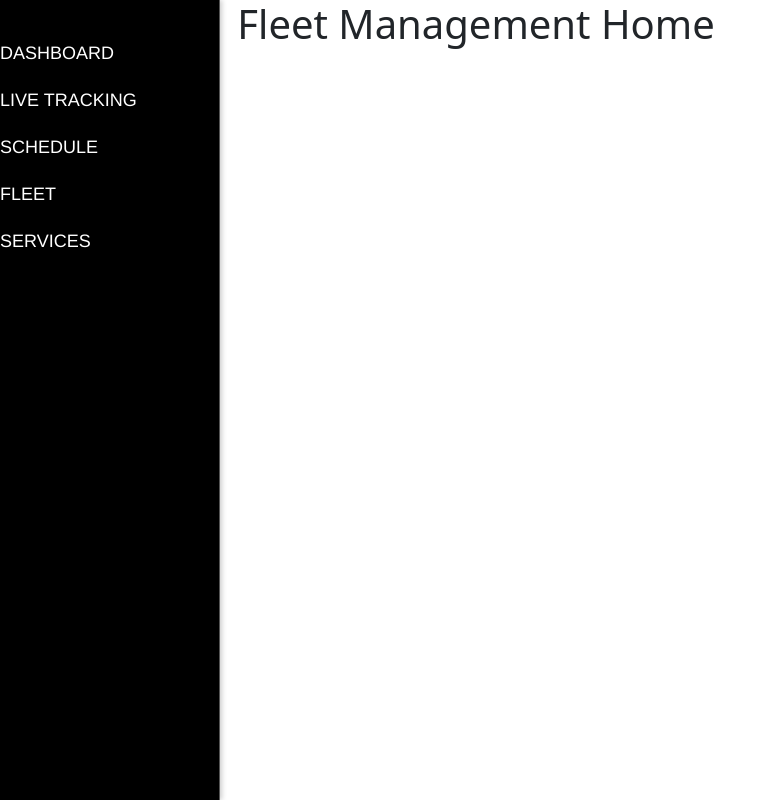
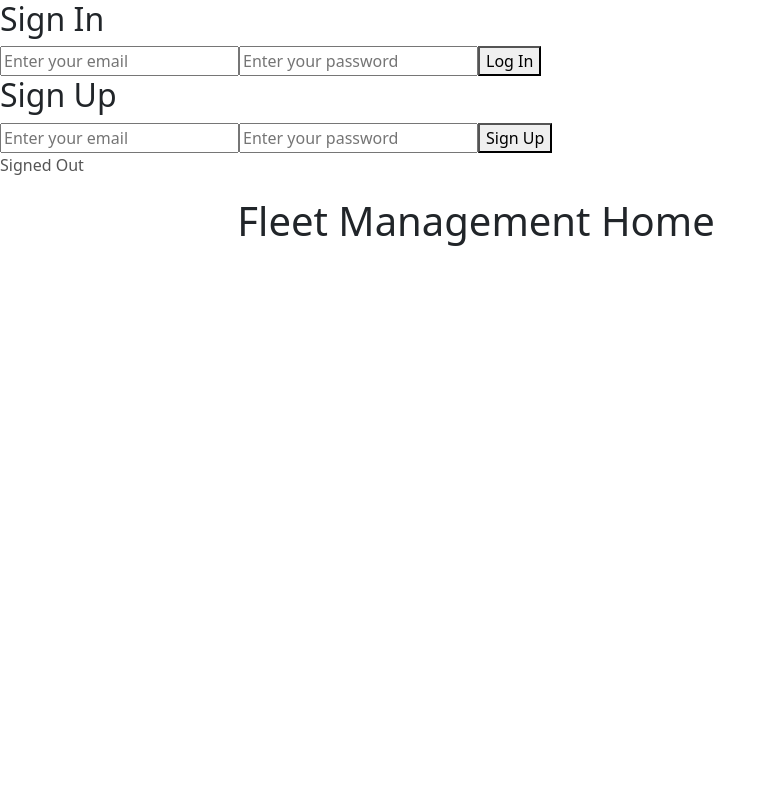
Before and after one commit to stranger-creator/FleetManagement, a React (Create React App) app in the folder fleet/: page / in a window 1280 px wide. Shown: the whole page, without its empty margins (0-776 px from the left). Built offline with nearby package versions, Linux system fonts and the light colour scheme; no server answers.

Commit message:
added login

```diff
--- a/fleet/package.json
+++ b/fleet/package.json
@@ -8,6 +8,7 @@
     "@testing-library/user-event": "^13.5.0",
     "axios": "^1.5.1",
     "bootstrap": "^5.3.2",
+    "firebase": "^10.5.0",
     "react": "^18.2.0",
     "react-bootstrap": "^2.9.0",
     "react-dom": "^18.2.0",
--- a/fleet/src/App.js
+++ b/fleet/src/App.js
@@ -5,12 +5,16 @@ import Contact from './Components/Contact'
 import About from './Components/About'
 import { BrowserRouter, Routes, Route } from "react-router-dom"
 import Navbar from './Components/Navbar'
-
+import Signin from './Components/auth/Signin'
+import Signup from './Components/auth/Signup'
+import AuthDetails from './Components/AuthDetails'
 function App(){
   return(
     <>
    <BrowserRouter>
-   <Navbar />
+   <Signin></Signin>
+    <Signup></Signup>
+    <AuthDetails></AuthDetails>
 
    <Routes>
     <Route path="/"element={<Home />}></Route>
--- /dev/null
+++ b/fleet/src/Components/AuthDetails.jsx
@@ -0,0 +1,30 @@
+import React,{useEffect,useState} from 'react'
+import { auth } from '../firebase'
+import { onAuthStateChanged,signOut } from 'firebase/auth'
+const AuthDetails = () => {
+    const[authUser,setAuthUser]=useState(null)
+    useEffect(()=>{
+        const listen=onAuthStateChanged(auth,(user)=>{
+            if(user){
+                setAuthUser(user)
+            }else{
+                setAuthUser(null);
+            }
+        });
+        return()=>{
+            listen();
+        }
+    },[])
+    const userSignOut=()=>{
+        signOut(auth).then(()=>{
+            console.log('Signed out')
+        }).catch(error=> console.log(error))
+    }
+  return (
+    <div>
+      {authUser?<><p>{'Signed In as '} {authUser.email}</p><button onClick={userSignOut}>SignOut</button></>:<p>Signed Out</p>}
+    </div>
+  )
+}
+
+export default AuthDetails
--- /dev/null
+++ b/fleet/src/Components/auth/Signin.jsx
@@ -0,0 +1,46 @@
+import React, { useState } from 'react';
+import { Auth, signInWithEmailAndPassword } from 'firebase/auth';
+import { auth } from '../../firebase';
+const Signin = () => {
+  const [email, setEmail] = useState('');
+  const [password, setPassword] = useState('');
+  const signIn=(e) =>{
+    e.preventDefault();
+    signInWithEmailAndPassword(auth,email,password)
+    .then((userCredential)=>{
+        console.log(userCredential)
+    }).catch((error)=>{
+        console.log(error);
+    })
+  }
+  const handleEmailChange = (e) => {
+    setEmail(e.target.value);
+  };
+
+  const handlePasswordChange = (e) => {
+    setPassword(e.target.value);
+  };
+
+  return (
+    <div className='sign-in-container'>
+      <form onSubmit={signIn}>
+        <h2>Sign In</h2>
+        <input
+          type='email'
+          placeholder='Enter your email'
+          value={email}
+          onChange={handleEmailChange}
+        />
+        <input
+          type='password'
+          placeholder='Enter your password'
+          value={password}
+          onChange={handlePasswordChange}
+        />
+        <button type='submit'>Log In</button>
+      </form>
+    </div>
+  );
+}
+
+export default Signin;
--- /dev/null
+++ b/fleet/src/Components/auth/Signup.jsx
@@ -0,0 +1,46 @@
+import React, { useState } from 'react';
+import { createUserWithEmailAndPassword } from 'firebase/auth';
+import { auth } from '../../firebase';
+const Signup = () => {
+  const [email, setEmail] = useState('');
+  const [password, setPassword] = useState('');
+  const signUp=(e) =>{
+    e.preventDefault();
+    createUserWithEmailAndPassword(auth,email,password)
+    .then((userCredential)=>{
+        console.log(userCredential)
+    }).catch((error)=>{
+        console.log(error);
+    })
+  }
+  const handleEmailChange = (e) => {
+    setEmail(e.target.value);
+  };
+
+  const handlePasswordChange = (e) => {
+    setPassword(e.target.value);
+  };
+
+  return (
+    <div className='sign-in-container'>
+      <form onSubmit={signUp}>
+        <h2>Sign Up</h2>
+        <input
+          type='email'
+          placeholder='Enter your email'
+          value={email}
+          onChange={handleEmailChange}
+        />
+        <input
+          type='password'
+          placeholder='Enter your password'
+          value={password}
+          onChange={handlePasswordChange}
+        />
+        <button type='submit'>Sign Up</button>
+      </form>
+    </div>
+  );
+}
+
+export default Signup;
--- /dev/null
+++ b/fleet/src/firebase.js
@@ -0,0 +1,22 @@
+// Import the functions you need from the SDKs you need
+import { initializeApp } from "firebase/app";
+import { getAuth } from "firebase/auth";
+// TODO: Add SDKs for Firebase products that you want to use
+// https://firebase.google.com/docs/web/setup#available-libraries
+
+// Your web app's Firebase configuration
+// For Firebase JS SDK v7.20.0 and later, measurementId is optional
+const firebaseConfig = {
+  apiKey: "AIzaSyB-RP7YyygqweXMYcHV_Sq9O_1cNc2KIMQ",
+  authDomain: "fleet-management-5c546.firebaseapp.com",
+  projectId: "fleet-management-5c546",
+  storageBucket: "fleet-management-5c546.appspot.com",
+  messagingSenderId: "321647394572",
+  appId: "1:321647394572:web:84f599da97a90a99675329",
+  measurementId: "G-5190F47052"
+};
+
+// Initialize Firebase
+const app = initializeApp(firebaseConfig);
+// Initialize Firebase Authentication and get a reference to the service
+export const auth = getAuth(app);
```
Also changed, not shown: 1 other file (tests, documents, lock files or other folders).
